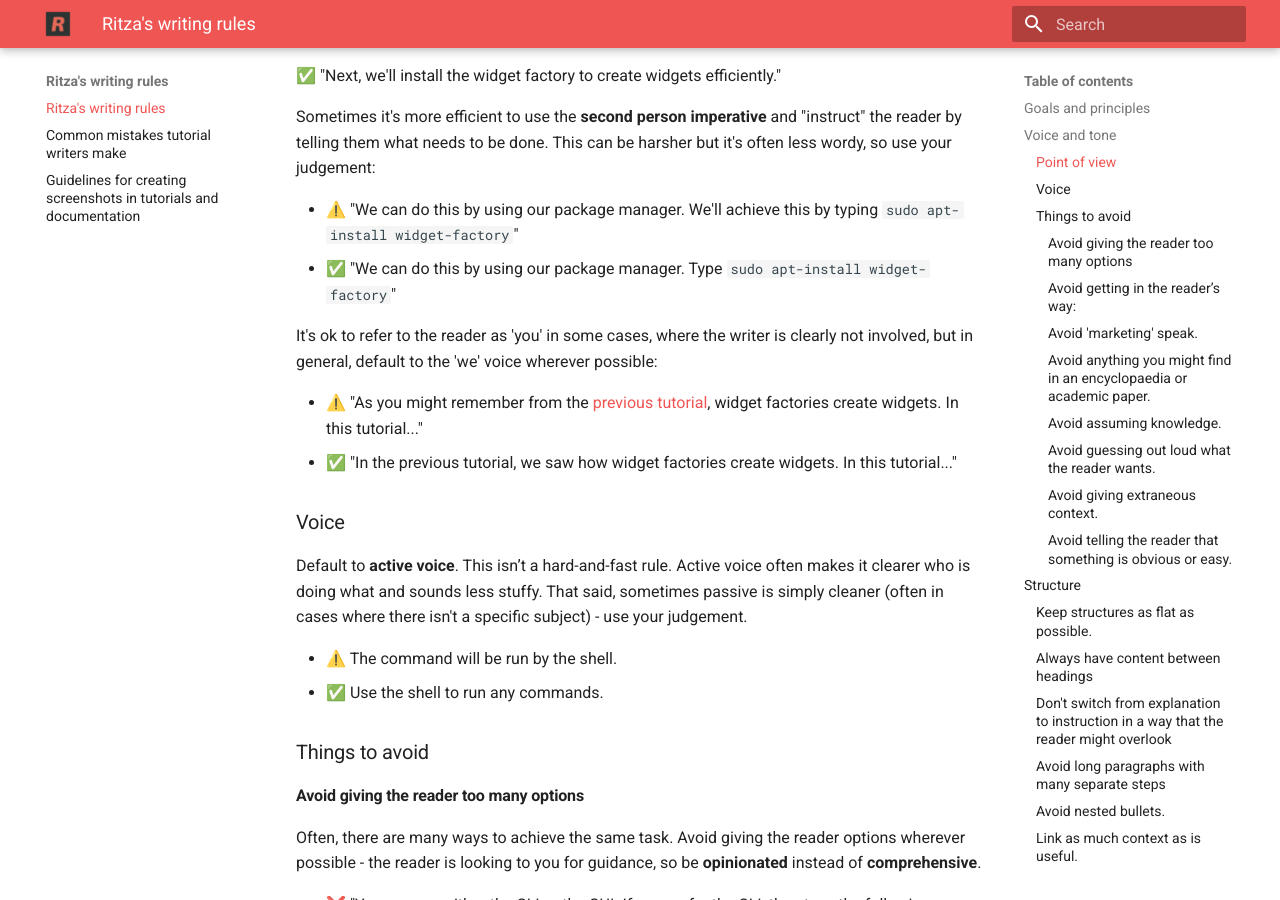
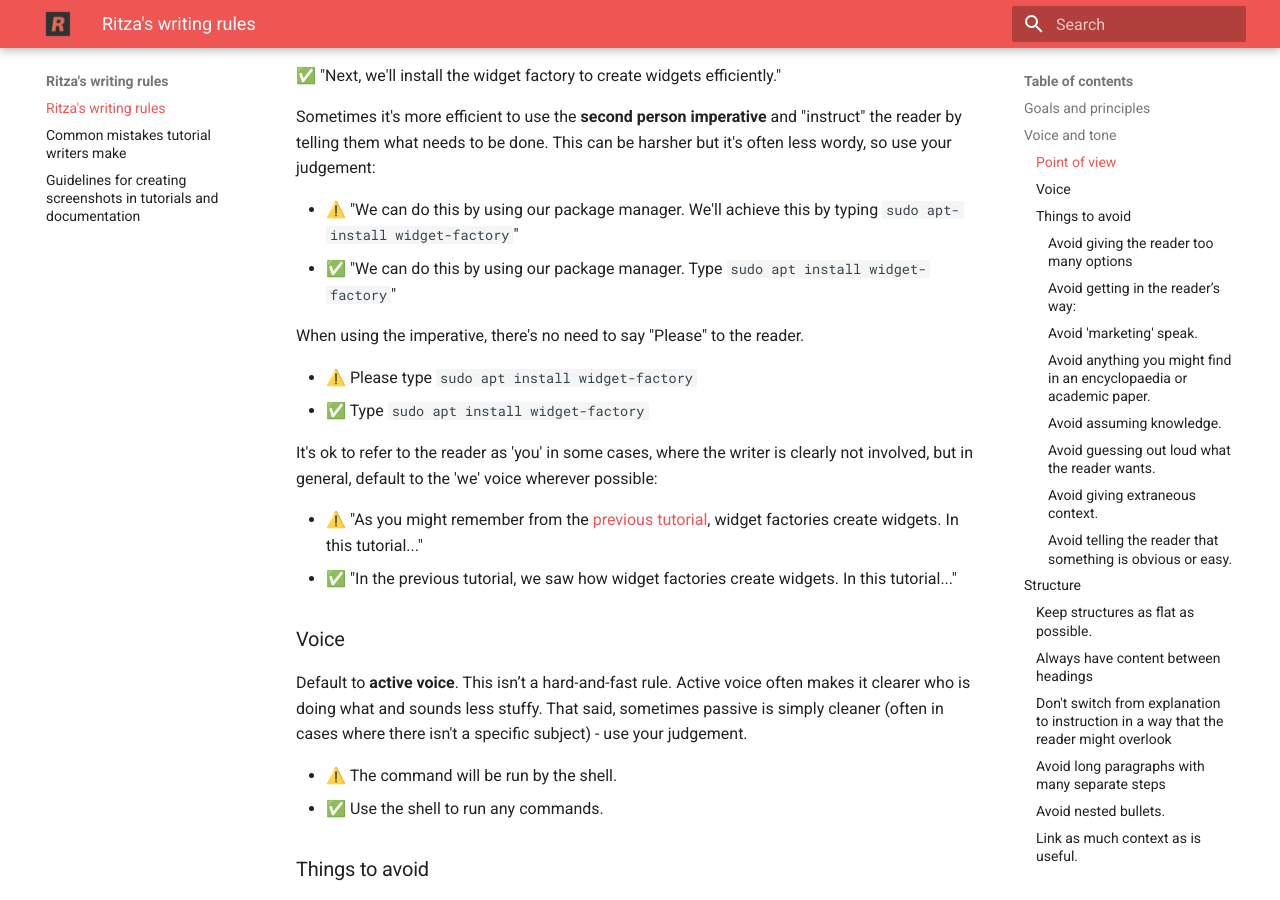
Before and after one commit to ritza-co/styleguide.ritza.co, an MkDocs documentation site: the page built from docs/ritza's-writing-rules/Style.md, in a window 1280 px wide and 900 px high, scrolled down 873 px. Built offline with MkDocs 1.6.1 and Material for MkDocs 9.7.7, drawn with Linux system fonts in a browser that asks for light colours.

Commit message:
add please

```diff
--- a/docs/ritza's-writing-rules/Style.md
+++ b/docs/ritza's-writing-rules/Style.md
@@ -25,7 +25,12 @@ Default to **first person plural** to include the reader in your “team”. Thi
 Sometimes it's more efficient to use the **second person imperative** and "instruct" the reader by telling them what needs to be done. This can be harsher but it's often less wordy, so use your judgement:
 
 * ⚠️ "We can do this by using our package manager. We'll achieve this by typing `sudo apt-install widget-factory`"
-* ✅ "We can do this by using our package manager. Type `sudo apt-install widget-factory`"
+* ✅ "We can do this by using our package manager. Type `sudo apt install widget-factory`"
+
+When using the imperative, there's no need to say "Please" to the reader.
+
+* ⚠️  Please type `sudo apt install widget-factory`
+* ✅ Type `sudo apt install widget-factory`
 
 It's ok to refer to the reader as 'you' in some cases, where the writer is clearly not involved, but in general, default to the 'we' voice wherever possible:
 
```
